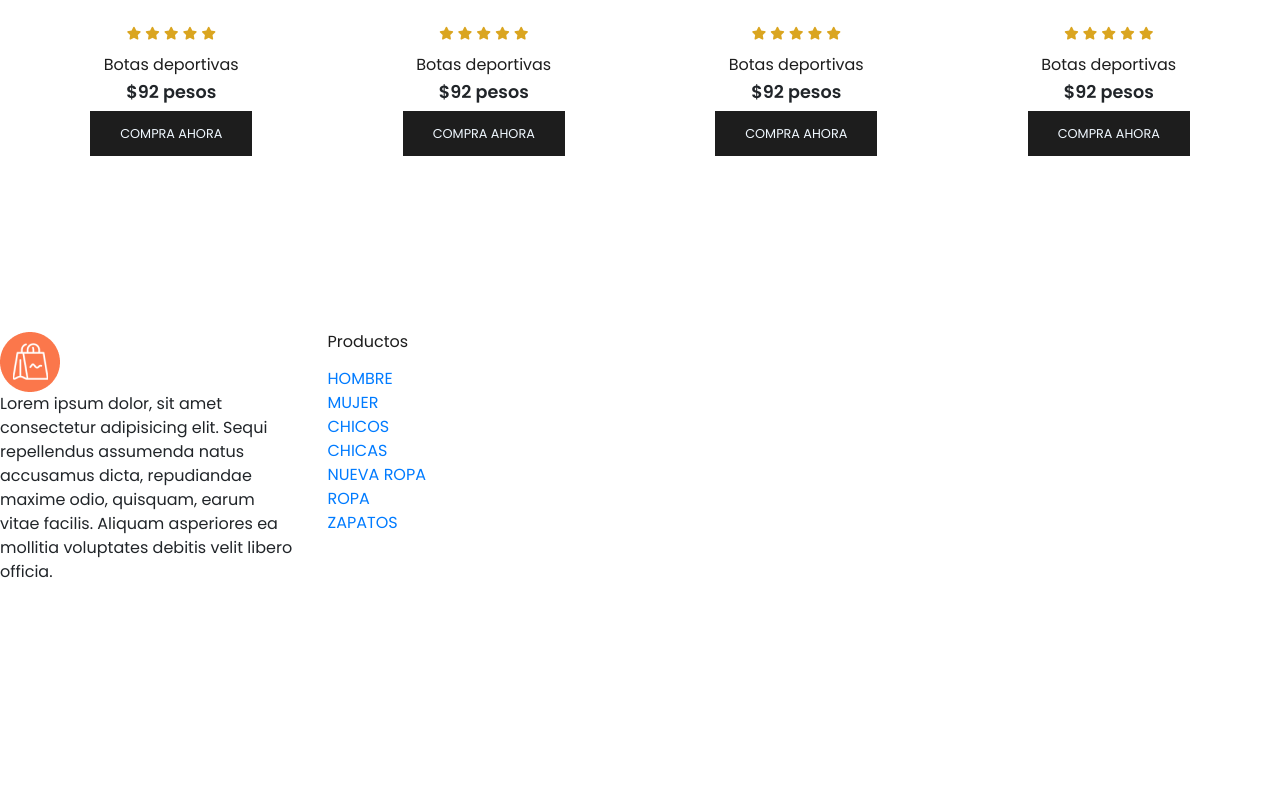
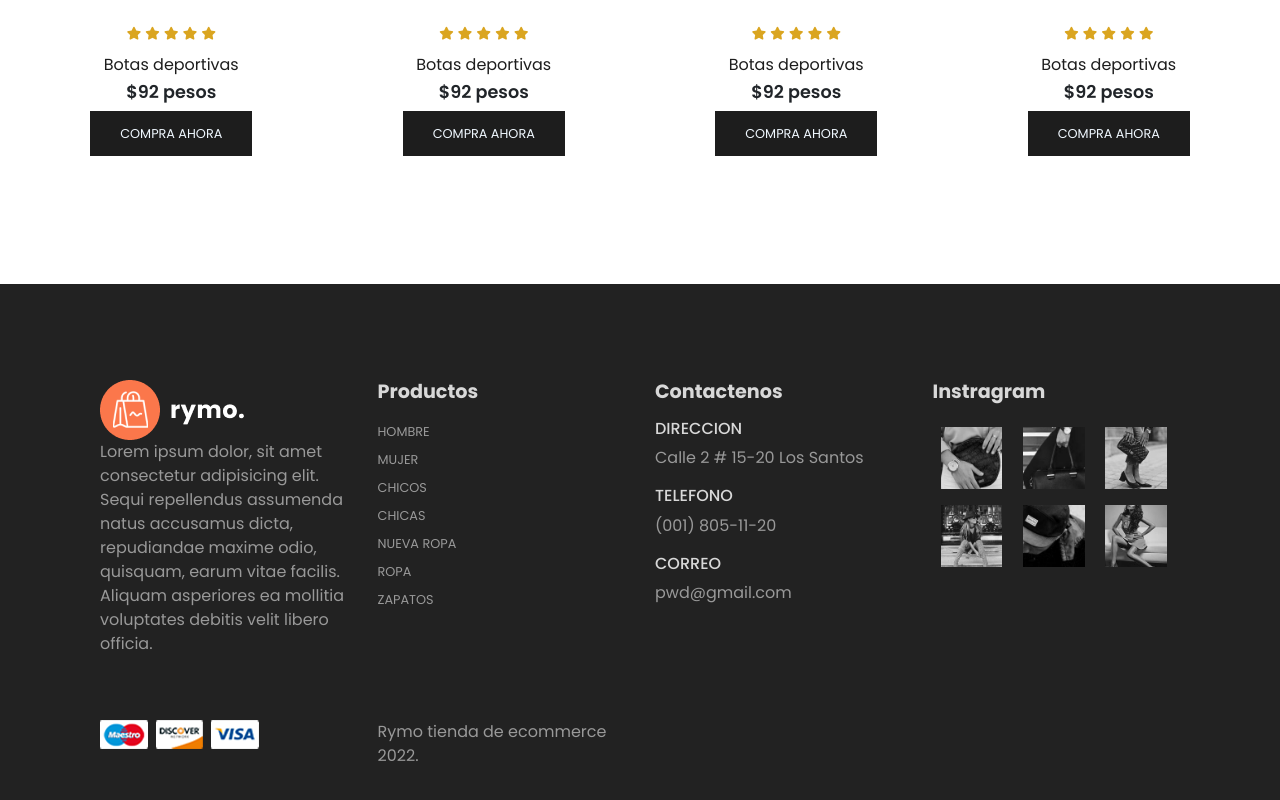
Before and after one commit to johan2097/paginaejemplo, a plain HTML site: page index.html in a window 1280 px wide. Shown: the part 5923-6723 px from the top of the page. Before the commit the page ends 6571 px from the top, so only its background shows below. Drawn offline with nearby package versions, Linux system fonts and the light colour scheme.

Commit message:
segundo cambio

```diff
--- a/index.html
+++ b/index.html
@@ -368,7 +368,7 @@
     </section>
 
     <footer class="mt-5 py-5">
-       <div class="row">
+       <div class="row container mx-auto pt-5">
          <div class="footer-one col-lg-3 col-md-6 col-12">
             <img src="./img/logo2.png" alt="">
             <p>Lorem ipsum dolor, sit amet consectetur adipisicing elit.
@@ -388,6 +388,42 @@
               <li><a href="#">Zapatos</a></li>
            </ul>
          </div>
+         <div class="footer-one col-lg-3 col-md-6 col-12">
+            <h5 class="pb-2">Contactenos</h5>
+            <div>
+               <h6 class="text-uppercase">Direccion</h6>
+               <p>Calle 2 # 15-20 Los Santos</p>
+            </div>
+            <div>
+               <h6 class="text-uppercase">Telefono</h6>
+               <p> (001) 805-11-20 </p>
+            </div>
+            <div>
+               <h6 class="text-uppercase">Correo</h6>
+               <p> pwd@gmail.com </p>
+            </div>
+          </div>
+          <div class="footer-one col-lg-3 col-md-6 col-12">
+            <h5 class="pb-2">Instragram</h5>
+            <div>
+               <img class="img-fluid w-25 h-100 m-2" src="img/insta/1.jpg" alt="">
+               <img class="img-fluid w-25 h-100 m-2" src="img/insta/2.jpg" alt="">
+               <img class="img-fluid w-25 h-100 m-2" src="img/insta/3.jpg" alt="">
+               <img class="img-fluid w-25 h-100 m-2" src="img/insta/4.jpg" alt="">
+               <img class="img-fluid w-25 h-100 m-2" src="img/insta/5.jpg" alt="">
+               <img class="img-fluid w-25 h-100 m-2" src="img/insta/6.jpg" alt="">
+            </div>
+          </div>
+       </div>
+       <div class="copyright mt-5">
+          <div class="row container mx-auto">
+              <div class="col-lg-3 col-md-6 col-12">
+                 <img src="img/payment.png" alt="">
+              </div>
+              <div class="col-lg-3 col-md-6 col-12">
+                 <p>Rymo tienda de ecommerce 2022.</p>
+              </div>
+          </div>
        </div>
     </footer>
 
--- a/style.css
+++ b/style.css
@@ -217,11 +217,34 @@ hr{
 #banner2 h2{
     color: #f7f1f1;
 }
+footer{
+    background-color: #222222;
+}
+footer h5{
+    color:#D8D8D8;
+    font-weight: 700;
+    font-size: 1.2rem;
+}
+footer li{
+    padding-bottom: 4px;
+}
+footer li a{
+    font-size: 0.8rem;
+    color: #999;
+}
+footer li a:hover{
+    color: #D8D8D8;
+}
+footer p{
+    color: #999;
+    font-size: 1rem;
+}
 /* Responsive */
 .navbar-light .navbar-toggler{
     border: none;
     outline: none;
 }
+
 #bar{
     font-size: 1.5rem;
     padding: 7px;
```
